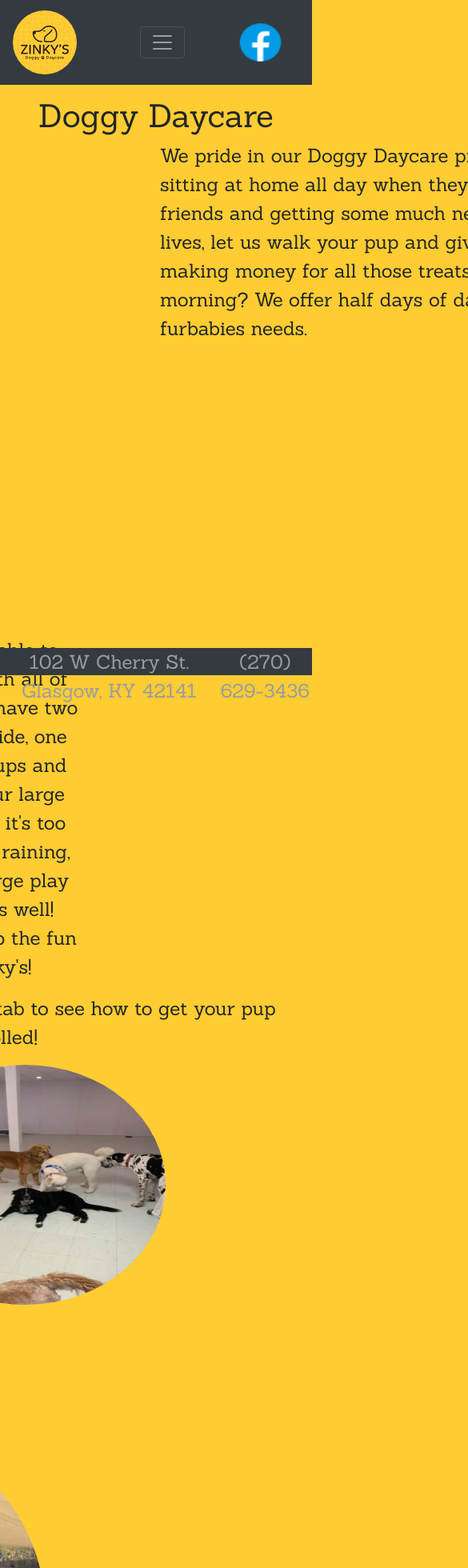
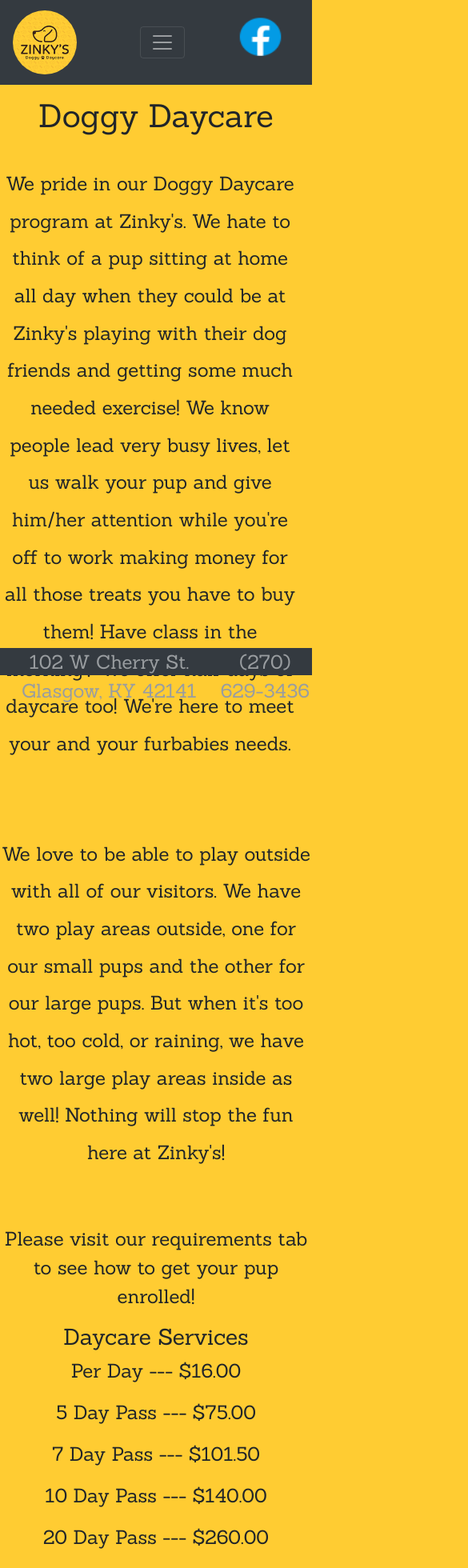
Before and after one commit to alexandershearer/Zinkys-App, a React (Create React App) app: page /doggydaycare in a window 390 px wide. Shown: the top 1960 px of the page at 80% size, 585 px wide, since content can reach past the window. Built offline with nearby package versions, Linux system fonts and the light colour scheme.

Commit message:
styled home page and added more responsive design

```diff
--- a/src/App.css
+++ b/src/App.css
@@ -12,3 +12,19 @@
 .navBar {
   font-size: 24px;
 }
+
+.facebookDiv{
+  display: flex;
+  justify-content: space-evenly;
+  align-items: center;
+}
+
+#facebookImg{
+  margin-bottom: 15px;
+}
+
+@media only screen and (max-width: 1250px) {
+  #facebookGreet {
+    display: none;
+  }
+}
--- a/src/App.js
+++ b/src/App.js
@@ -48,13 +48,16 @@
         </Navbar.Collapse>
 
         <Navbar.Brand>
-        <a href="https://www.facebook.com/Zinkysdoggydaycare">
-          <img
+          <div className='facebookDiv'>
+          <p id='facebookGreet'>Visit our Facebook page!</p>
+        <a href="https://www.facebook.com/Zinkysdoggydaycare" target='_blank'>
+          <img id='facebookImg'
             src={require('./Images/FBlogo2.png')}
             width="65"
             height="60"
           />
         </a>
+        </div>
         </Navbar.Brand>
       </Navbar>
 
--- a/src/Grooming.css
+++ b/src/Grooming.css
@@ -5,7 +5,7 @@
 }
 
 #col1 {
-    padding-left: 90pt;
+    /* padding-left: 90pt; */
     font-family: 'Sanchez', serif;
 }
 
--- a/src/Home.js
+++ b/src/Home.js
@@ -11,11 +11,12 @@
         return (
             <div className='homeLayout'>
 
-                <div id='mainImage' style = {{height:"95vh"}}>
+                <div id='mainImage' style = {{height:"100vh"}}>
+                    <div id='layer' />
                     <img id='landing' src={HomeImage} />
                 </div>
 
-            <Carousel style={{}} />
+            <Carousel />
             <h1 id='homeTitle'>Only the best for your pets!</h1>
             <p className="topPar">Hate leaving your pup at home alone all day when you leave for work? Is the weather bad and you can't take them for a walk? Then bring them on in to our doggy daycare program where he/she can play with other pups while getting the exercise they need and getting extra lovings from humans all day! At Zinky's, your fur baby will not be cooped up in a kennel all day, they'll be in one of our two play areas! We have an outside play area if weather permits, or an indoor play area for those cold and/or rainy days. Play areas are also seperated by the size of your pup, we keep the small dogs together and the big dogs together. </p>
 
@@ -26,7 +27,7 @@
             <br></br>
             <p id="p2">To make life easier for our pup parents, Zinky's offers pick-up and drop-off 7 days a week! We also offer grooming on Saturdays from 8:00am-12:00pm. Below is our normal business hours: </p>
 
-            <h3>Hours of Operation</h3>
+            <h3 id='hours'>Hours of Operation</h3>
             <ul id="List">
                 <li>Monday: 8:00am-7:00pm</li>
                 <li>Tuesday: 8:00am-7:00pm</li>
--- a/src/Requirements.css
+++ b/src/Requirements.css
@@ -62,6 +62,7 @@
 
 body, html {
     background: url("./Images/pawPrintsBackground.png")repeat-x 0 0;
+    /* background:url('./Images/Zinkys20.jpg'); */
     padding: 0;
     z-index: -1;
     background-color: #ffcc32;
--- a/src/Slideshow.css
+++ b/src/Slideshow.css
@@ -5,3 +5,8 @@
     box-shadow: 4px 6px 50px -21px rgba(0,0,0,0.75);
 
 }
+
+
+#fullCarousel {
+    margin-top: 50px
+}
--- a/src/doggyDaycare.css
+++ b/src/doggyDaycare.css
@@ -12,6 +12,7 @@
 
 #groupTwo{
     float: right;
+    display: flex;
 }
 
 #pictureOne {
@@ -27,19 +28,21 @@
   height: 350px;
   width: 400px;
   float: left;
-  margin-left: 500px;
+margin-right: 200px;
   margin-top: 0px;
-  border-radius: 50%;
+  border-radius: 40%;
+  box-shadow: -5px 10px 69px -12px rgba(0,0,0,0.75);
+border: 2px double rgba(61, 38, 27, 0.808);
 }
 
 #pictureThree {
-    height: 450px;
-    width: 550x;
+    height: 400px;
+    width: 450px;
     border-radius: 50%;
-    margin-right: 330px;
-    margin-bottom: 90px;
-    margin-top: 80px;
-    float: right;
+    margin-left: 200px;
+    border-radius: 40%;
+    box-shadow: -5px 10px 69px -12px rgba(0,0,0,0.75);
+  border: 2px double rgba(61, 38, 27, 0.808);
 }
 
 #pictureFour {
@@ -55,16 +58,60 @@
     margin-left: 200px;
     padding-right: 20px;
     font-family: 'Sanchez', serif;
+    text-align: center;
+    padding-top: 30px;
+    margin-right: 15px;
+    line-height: 35pt;
 
 }
 
 #bottomPar {
-    margin-left: 200px;
-    padding-right: 290px;
     font-family: 'Sanchez', serif;
+    line-height: 35pt;
+    margin-right:200px;
+    padding-top: 75px;
+    padding-left: 35px;
 }
 
 #prices {
-    margin-right: 640px;
     font-family: 'Sanchez', serif;
+    text-align: center;
+    float:right;
+    margin-right: 250px;
+    padding-bottom: 50px;
+    margin-top: 50px;
 }
+
+
+
+@media only screen and (max-width: 1250px) {
+    #pictureOne {
+        display: none;
+    }
+    #pictureTwo {
+        display: none;
+    }
+    #pictureThree {
+        display: none;
+    }
+    #pictureFour {
+        display: none;
+    }
+    #prices {
+        margin-right: 0;
+        padding-bottom: 20px;
+    }
+    #topPar {
+        margin-left: 0;
+        padding-right: 0;
+        font-family: 'Sanchez', serif;
+        text-align: center;
+    }
+
+    #bottomPar {
+        margin-right: 0;
+        padding-left: 0;
+        font-family: 'Sanchez', serif;
+        text-align: center;
+    }
+  }
--- a/src/doggyDaycare.js
+++ b/src/doggyDaycare.js
@@ -14,18 +14,17 @@
                 <div id='groupOne'>
                 <p id="topPar">
                     We pride in our Doggy Daycare program at Zinky's. We hate to think of a pup sitting at home all day when they could be at Zinky's playing with their dog friends and getting some much needed exercise! We know people lead very busy lives, let us walk your pup and give him/her attention while you're off to work making money for all those treats you have to buy them! Have class in the morning? We offer half days of daycare too! We're here to meet your and your furbabies needs.
+                     </p>
                      <img id='pictureTwo' src={Zinkys31} />
-                     </p>
-
-                <img id='pictureOne' src={Zinkys35} />
                 </div>
                 <div id='groupTwo'>
+                <img id='pictureThree' src={Zinkys26} />
                 <p id="bottomPar">We love to be able to play outside with all of our visitors. We have two play areas outside, one for our small pups and the other for our large pups. But when it's too hot, too cold, or raining, we have two large play areas inside as well! Nothing will stop the fun here at Zinky's!</p>
-                <p>Please visit our requirements tab to see how to get your pup enrolled!
-                </p>
-                <img id='pictureFour' src={Zinkys12} />
-                <img id='pictureThree' src={Zinkys26} />
+                {/* <img id='pictureFour' src={Zinkys12} /> */}
+                </div>
                 <div id="prices">
+
+                <p>Please visit our requirements tab to see how to get your pup enrolled!</p>
 
                 <h3>Daycare Services</h3>
                 <p>Per Day --- $16.00</p>
@@ -37,7 +36,6 @@
                 </div>
 
 
-                </div>
             </div>
         );
     }
--- a/src/home.css
+++ b/src/home.css
@@ -6,10 +6,29 @@
 border-radius: 50%;
 box-shadow: -5px 10px 69px -12px rgba(0,0,0,0.75);
 border: 2px solid rgba(61, 38, 27, 0.808);
+position: absolute;
+top: 0;
+left: 10%;
 
 }
 #homeTitle {
     font-family: 'Sanchez', serif;
+}
+
+#mainImage{
+    background: url('./Images/Zinkys20.jpg');
+    position: relative;
+    width: 100%;
+    height: 100%;
+    border-bottom: 10px solid black;
+}
+#layer{
+    position: absolute;
+    top: 0;
+    left: 0;
+    width: 100%;
+    height: 100%;
+    background: rgba(0, 0, 0, 0.575);
 }
 
 #pic {
@@ -24,7 +43,7 @@
 }
 
 .bottomPar {
-    padding-bottom: 50px;
+    padding-bottom: 30px;
     text-align: center;
     width: 75%;
     margin-left: 220px;
@@ -40,7 +59,7 @@
 
 }
 
-h3 {
+#hours {
     margin-left: 30px;
     text-decoration: underline;
     font-family: 'Sanchez', serif;
@@ -48,8 +67,11 @@
 
 #p2 {
     text-align: center;
-    margin-left: 140px;
-    margin-right: 290px;
+
+}
+
+#List > li{
+    padding-bottom: 15px;
 }
 
 
```
